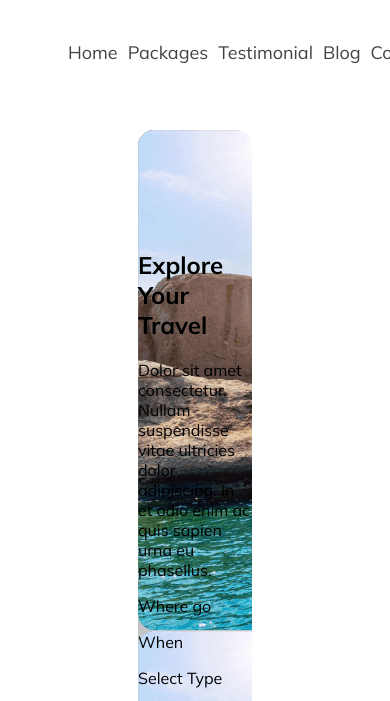
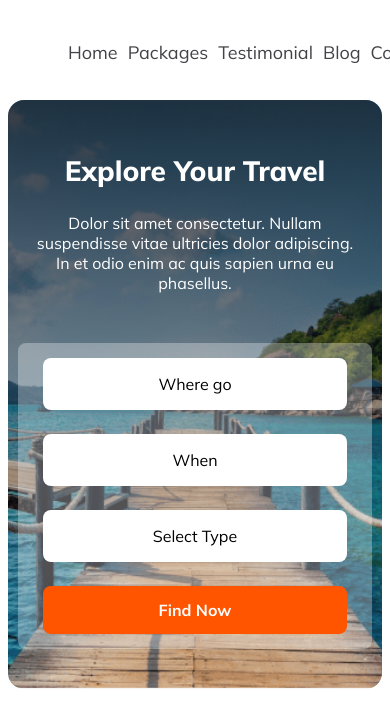
Before and after one commit to tariqul-sagar/B9A2_hero_travel, a plain HTML site: page index.html in a window 390 px wide. Shown: the part 136-837 px from the top of the page. Drawn offline with Linux system fonts and the light colour scheme.

Commit message:
Banner section done with mobile responsive

```diff
--- a/css/style.css
+++ b/css/style.css
@@ -48,18 +48,63 @@ nav ul li a:hover{
 
 /* MAin section CSS */
 .banner{
-    padding: 100px 0;
     border-radius: 16px;
-    background: url('../images/banner.png'), linear-gradient(180deg, rgba(19, 19, 24, 0.80) 0%, rgba(19, 19, 24, 0.00) 100%);
+    background-image: url('../images/banner.png');
+    background-position: center;
+    background-repeat: no-repeat;
+    background-size: cover;
 }
-
-
+.banner-content{
+    padding: 120px 0;
+    text-align: center;
+    border-radius: 16px;
+    background: linear-gradient(180deg, rgba(19, 19, 24, 0.80) 0%, rgba(19, 19, 24, 0.00) 100%);
+}
+.banner-title{
+    color: #FFF;
+    font-size: 64px;
+    font-weight: 800;
+    margin-bottom: 0;
+}
+.banner-description{
+    margin: 25px 0 50px;
+    padding: 0 200px;
+    color: #FFF;
+    font-size: 16px;
+}
+.banner-box{
+    padding: 15px 25px;
+    display: inline-flex;
+    gap: 24px;
+    align-items: flex-start;
+    align-items: center;
+    border-radius: 8px;
+    background: rgba(255, 255, 255, 0.30);
+}
+.box-btn{
+    padding: 0 20px;
+    border-radius: 8px;
+    background: #FFF;
+    cursor: pointer;
+}
+.find-btn{
+    padding: 14px 20px;
+    border-radius: 8px;
+    background: #FF5400;
+    border: none;
+    font-size: 16px;
+    font-weight: 700;
+    color: #fff;
+}
 
 
 /* Media Query */
 
 /* Mobile device */
 @media screen and (max-width: 576px) {
+    section{
+        margin: 0px;
+    }
     header{
         margin: 20px;
         display: grid;
@@ -74,4 +119,24 @@ nav ul li a:hover{
         gap: 10px;
     }
 
+    /* Banner CSS */
+
+    .banner-content{
+        padding: 30px 0;
+    }
+    .banner-title{
+        font-size: 28px;
+    }
+    .banner-description{
+        padding: 0 20px;
+    }
+    .banner-box{
+        margin: 10px;
+        padding: 15px 25px;
+        display: grid;
+        grid-template-columns: 1fr;
+    }
+    .find-btn{
+        width: 100%;
+    }
 }
--- a/index.html
+++ b/index.html
@@ -47,8 +47,8 @@
                     <div class="banner-box3 box-btn">
                         <p>Select Type</p>
                     </div>
-                    <div class="banner-box4 box-btn">
-                        <button>Find Now</button>
+                    <div class="banner-box4 btn-find">
+                        <button class="find-btn">Find Now</button>
                     </div>
                 </div>
             </div>
```
